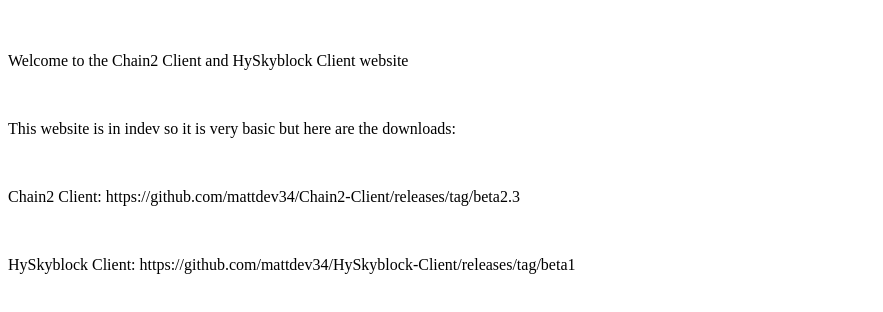
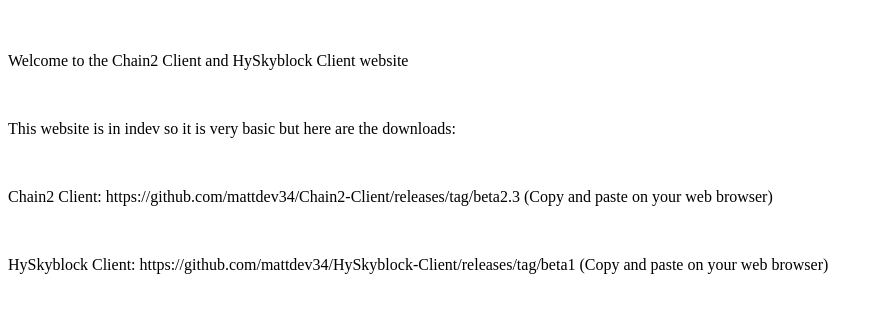
Before and after one commit to mattdev34/Chain2-Website, a plain HTML site: page index.html in a window 1280 px wide. Shown: the part 66-378 px from the top of the page, without its empty margins (0-883 px from the left). Drawn offline with Linux system fonts and the light colour scheme.

Commit message:
Update index.html

```diff
--- a/index.html
+++ b/index.html
@@ -4,5 +4,5 @@
 
 <p>This website is in indev so it is very basic but here are the downloads:</p><br>
 
-<p>Chain2 Client: https://github.com/mattdev34/Chain2-Client/releases/tag/beta2.3 </p><br>
-<p>HySkyblock Client: https://github.com/mattdev34/HySkyblock-Client/releases/tag/beta1 </p><br>
+<p>Chain2 Client: https://github.com/mattdev34/Chain2-Client/releases/tag/beta2.3 (Copy and paste on your web browser) </p><br>
+<p>HySkyblock Client: https://github.com/mattdev34/HySkyblock-Client/releases/tag/beta1 (Copy and paste on your web browser) </p><br>
```
